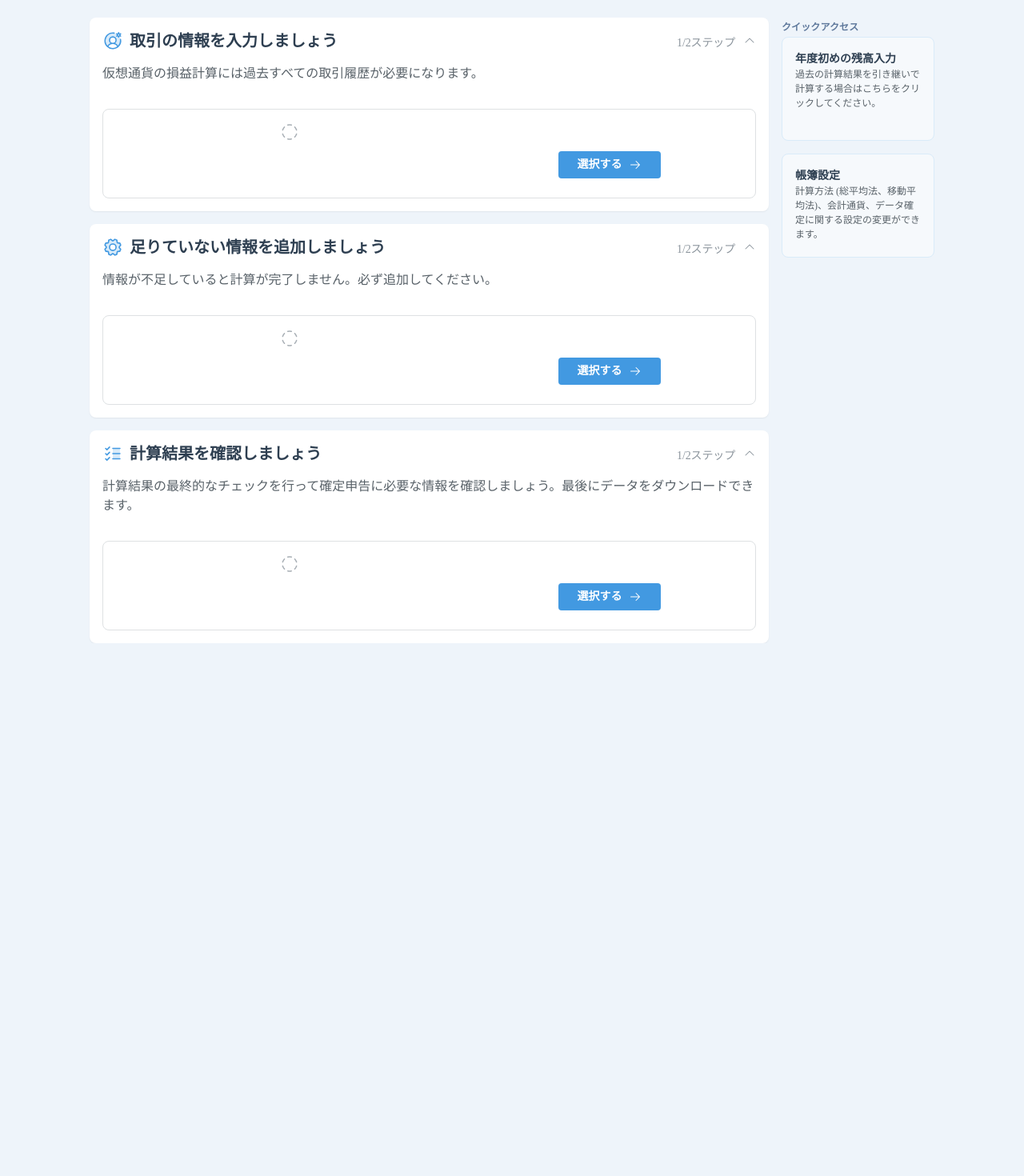
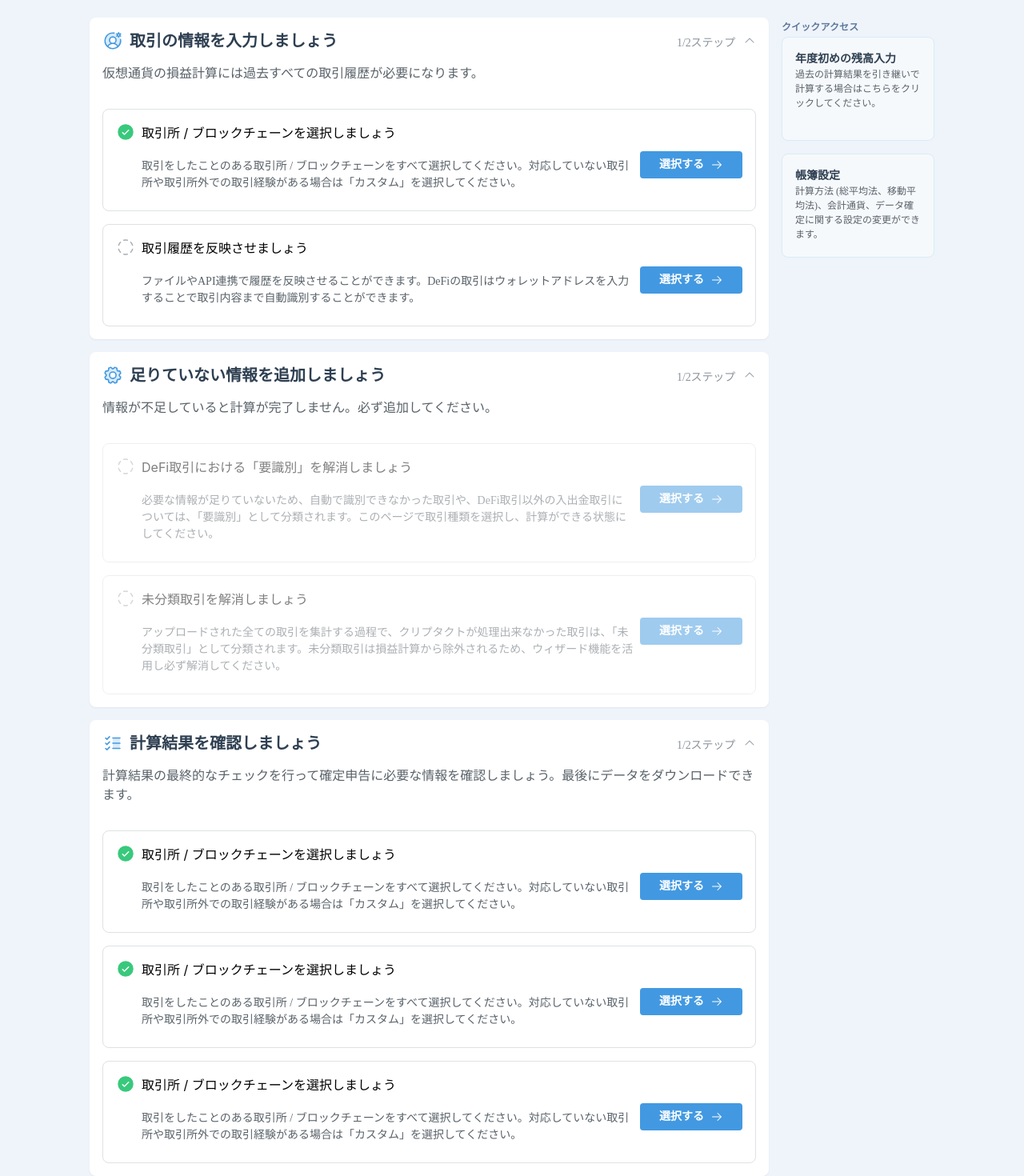
Before and after one commit to fvilar/pafin_exercise, a React (Create React App) app: page / in a window 1280 px wide. Shown: the part 146-1616 px from the top of the page at 80% size. Before the commit the page ends 950 px from the top, so only its background shows below. Built offline with nearby package versions, Linux system fonts and the light colour scheme.

Commit message:
Added example data to match with figma example

```diff
--- a/src/pages/Assistant.tsx
+++ b/src/pages/Assistant.tsx
@@ -1,4 +1,4 @@
-import React from "react";
+import React, { ReactNode } from "react";
 import {
   UserCircleGear,
   CaretUp,
@@ -11,6 +11,58 @@ import ActionButton from "../components/ActionButton";
 import QuickAccessAside from "../components/QuickAccessAside";
 import StepContainer from "../components/StepContainer";
 import Step from "../components/Step";
+
+const Steps1: ReactNode[] = [
+  <Step
+    status={true}
+    description="取引をしたことのある取引所 / ブロックチェーンをすべて選択してください。対応していない取引所や取引所外での取引経験がある場合は「カスタム」を選択してください。"
+    inactive={false}
+    title="取引所 / ブロックチェーンを選択しましょう"
+  />,
+  <Step
+    status={false}
+    description="ファイルやAPI連携で履歴を反映させることができます。DeFiの取引はウォレットアドレスを入力することで取引内容まで自動識別することができます。"
+    inactive={false}
+    title="取引履歴を反映させましょう"
+  />,
+];
+
+const Steps2: ReactNode[] = [
+  <Step
+    status={false}
+    description="必要な情報が足りていないため、自動で識別できなかった取引や、DeFi取引以外の入出金取引については、「要識別」として分類されます。このページで取引種類を選択し、計算ができる状態にしてください。"
+    inactive={true}
+    title="DeFi取引における「要識別」を解消しましょう"
+  />,
+  <Step
+    status={false}
+    description="アップロードされた全ての取引を集計する過程で、クリプタクトが処理出来なかった取引は、「未分類取引」として分類されます。未分類取引は損益計算から除外されるため、ウィザード機能を活用し必ず解消してください。"
+    inactive={true}
+    title="未分類取引を解消しましょう"
+  />,
+];
+
+const Steps3: ReactNode[] = [
+  <Step
+    status={true}
+    description="取引をしたことのある取引所 / ブロックチェーンをすべて選択してください。対応していない取引所や取引所外での取引経験がある場合は「カスタム」を選択してください。"
+    inactive={false}
+    title="取引所 / ブロックチェーンを選択しましょう"
+  />,
+  <Step
+    status={true}
+    description="取引をしたことのある取引所 / ブロックチェーンをすべて選択してください。対応していない取引所や取引所外での取引経験がある場合は「カスタム」を選択してください。"
+    inactive={false}
+    title="取引所 / ブロックチェーンを選択しましょう"
+  />,
+  <Step
+    status={true}
+    description="取引をしたことのある取引所 / ブロックチェーンをすべて選択してください。対応していない取引所や取引所外での取引経験がある場合は「カスタム」を選択してください。"
+    inactive={false}
+    title="取引所 / ブロックチェーンを選択しましょう"
+  />,
+];
+
 export default function Assistant() {
   return (
     <div className="container">
@@ -28,13 +80,13 @@ export default function Assistant() {
               weight="duotone"
             ></UserCircleGear>
           }
-          steps={[<Step />]}
+          steps={Steps1}
         />
         <StepContainer
           title="足りていない情報を追加しましょう"
           description="情報が不足していると計算が完了しません。必ず追加してください。"
           icon={<Gear color="#4299E1" size={26} weight="duotone"></Gear>}
-          steps={[<Step />]}
+          steps={Steps2}
         />
         <StepContainer
           title="計算結果を確認しましょう"
@@ -42,7 +94,7 @@ export default function Assistant() {
           icon={
             <ListChecks color="#4299E1" size={26} weight="duotone"></ListChecks>
           }
-          steps={[<Step />]}
+          steps={Steps3}
         />
       </div>
       <QuickAccessAside />
```
